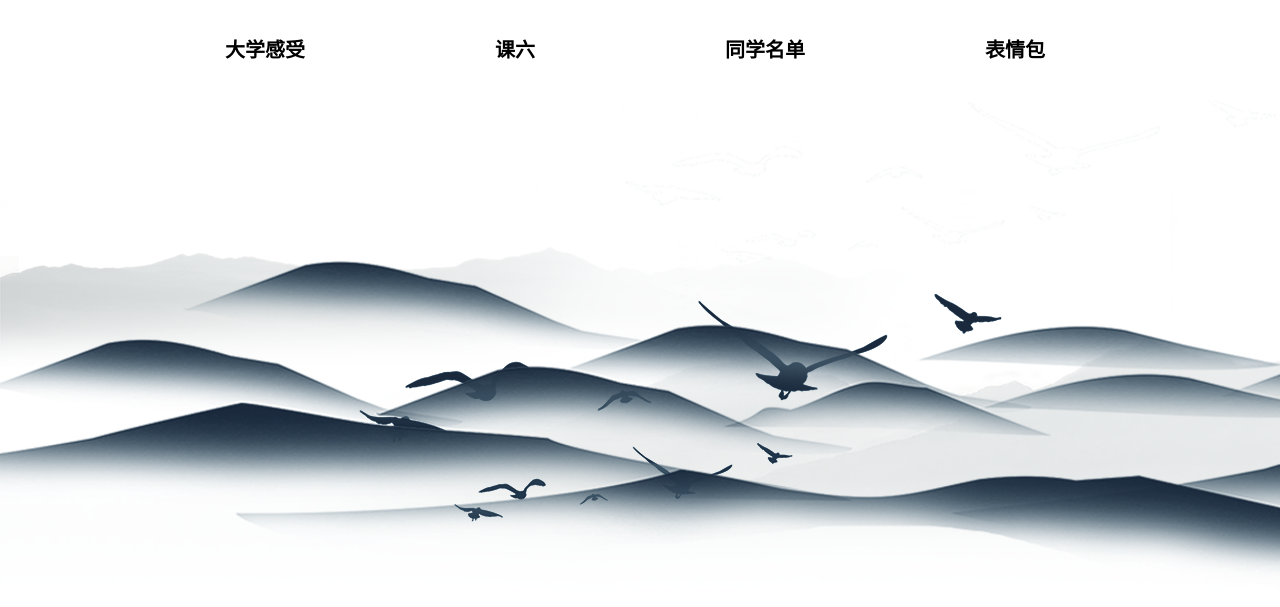
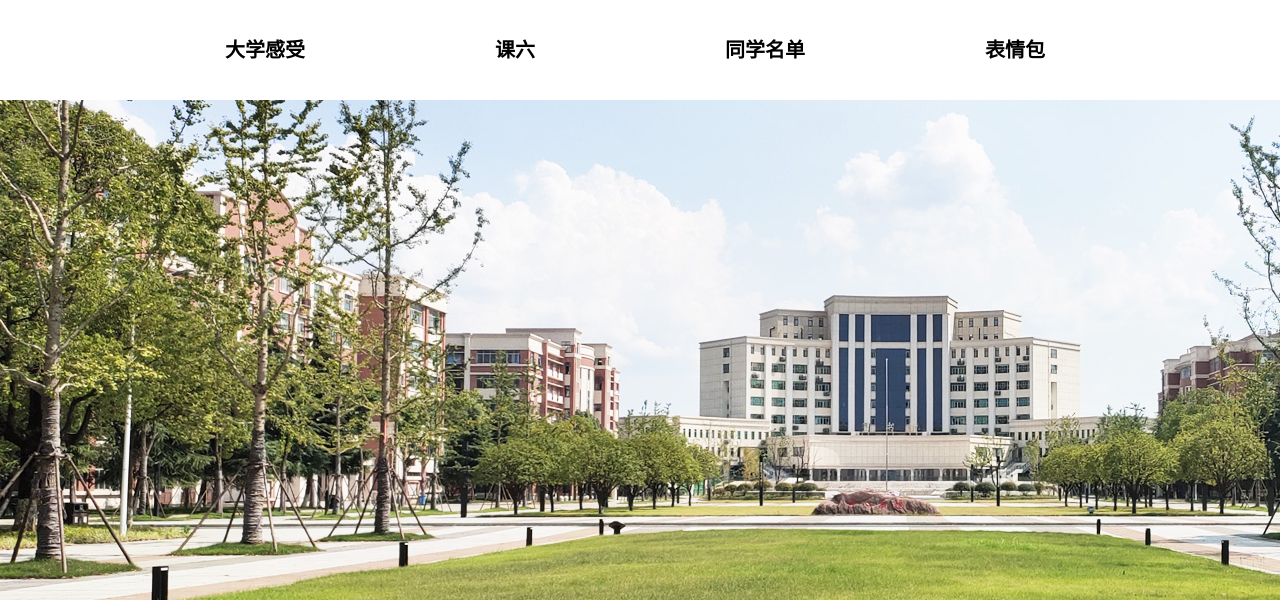
Before and after one commit to Jiuhe1129/cdzy, a plain HTML site: page index.html in a window 1280 px wide. Shown: the top 607 px of the page. Drawn offline with Linux system fonts and the light colour scheme.

Commit message:
更改了banner

```diff
--- a/index.html
+++ b/index.html
@@ -52,7 +52,7 @@
         </ul>
     </div>
     <div class="banner">
-        <img src="img/banner.png" alt="">
+        <img src="img/nybanner.jpg" alt="">
     </div>
     <div class="xuyan">
         <div class="bt">
```
Also changed, not shown: img/nybanner.jpg (added).
